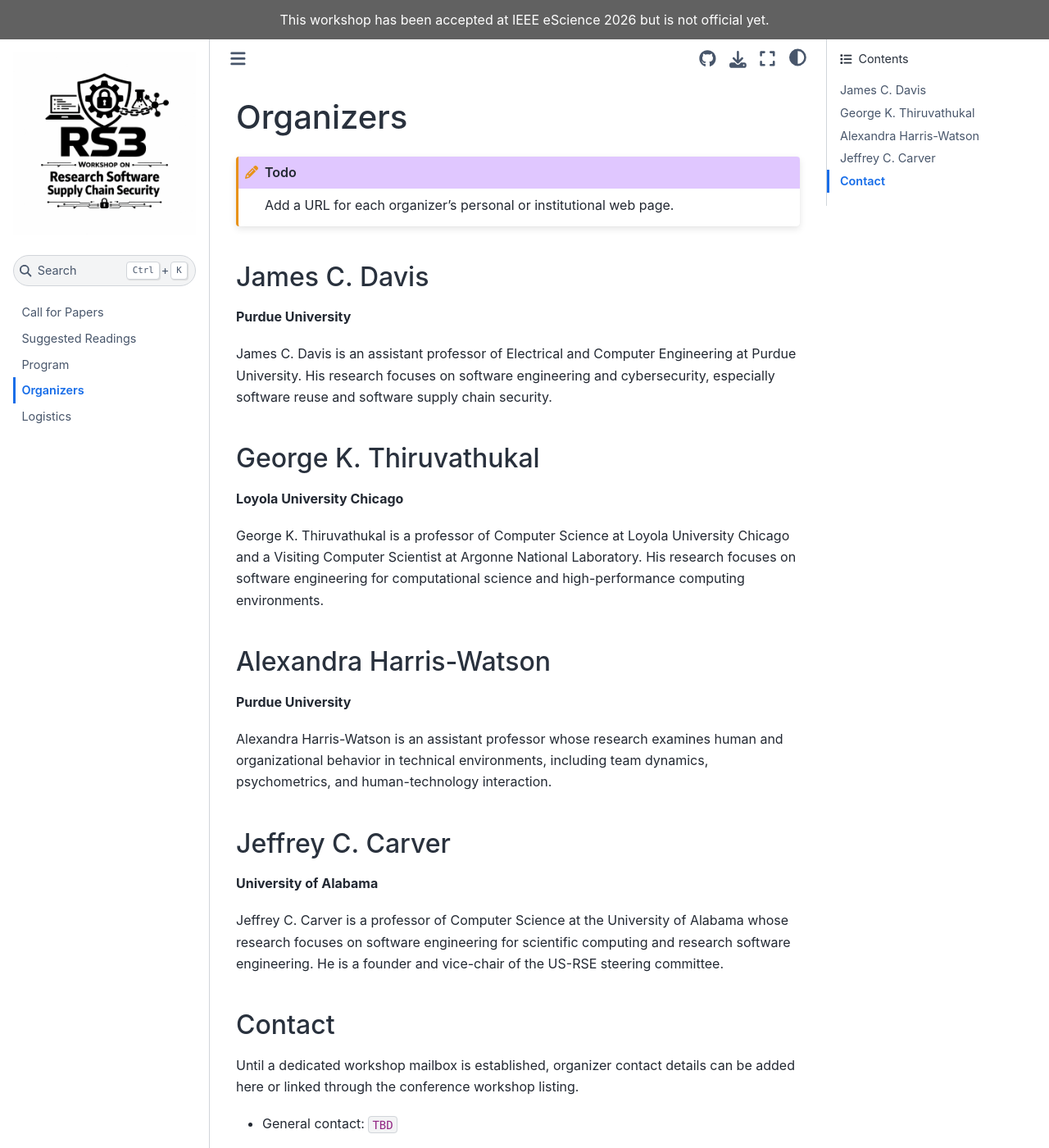
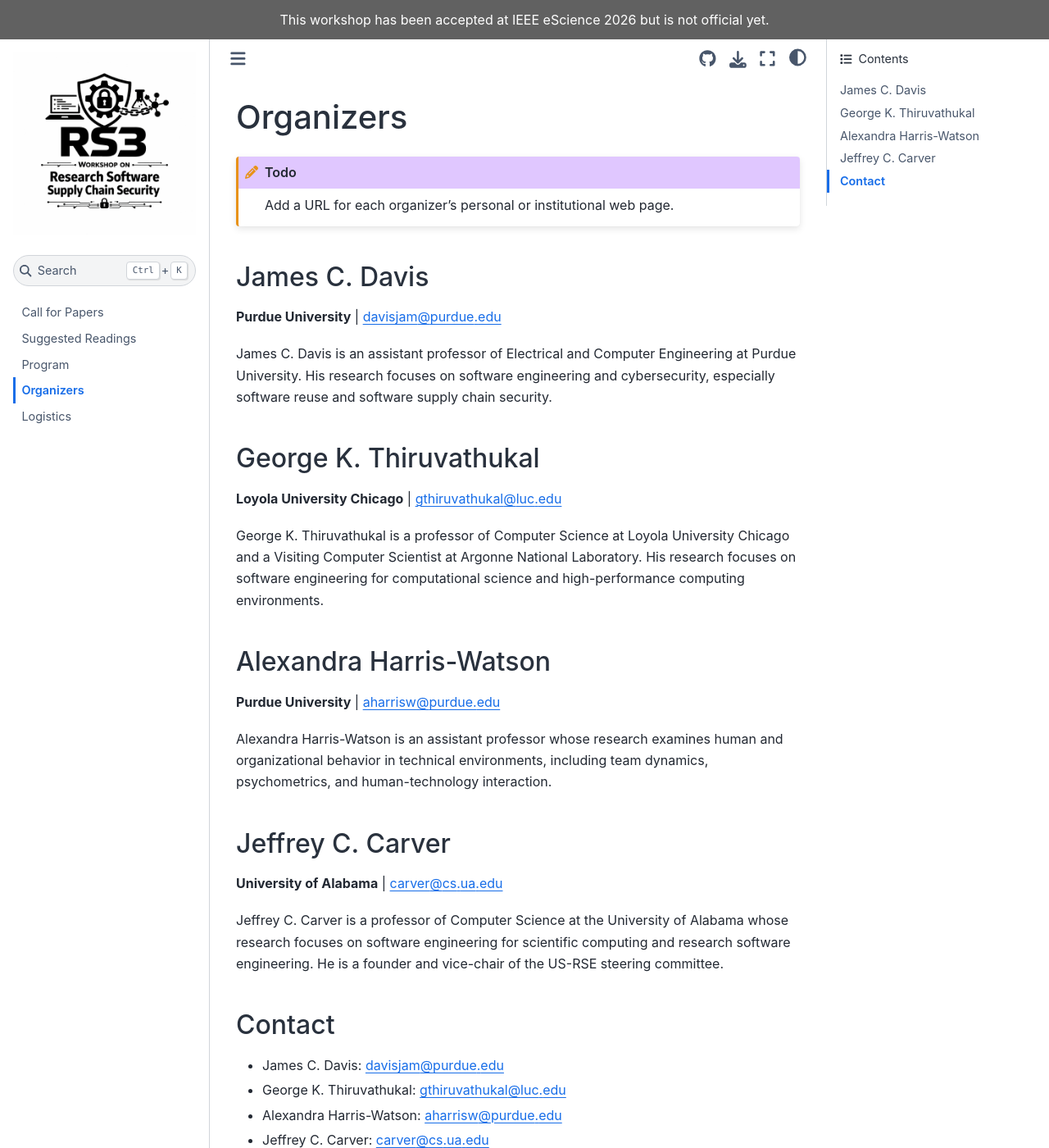
Before and after one commit to rs3series/escience26, a Sphinx documentation site: the page built from docs/organizers.rst, in a window 1280 px wide and 1400 px high. Shown: the whole window at 82% size. Built offline with Sphinx 7.4.7 and the Sphinx Book theme 1.1.4, drawn with Linux system fonts in a browser that asks for light colours.

Commit message:
Add organizer email addresses to bios and contact section
Resolves #3

Co-Authored-By: Claude Sonnet 4.6 <noreply@anthropic.com>

```diff
--- a/docs/organizers.rst
+++ b/docs/organizers.rst
@@ -8,7 +8,7 @@ Organizers
 James C. Davis
 --------------
 
-**Purdue University**
+**Purdue University** | davisjam@purdue.edu
 
 James C. Davis is an assistant professor of Electrical and Computer Engineering
 at Purdue University. His research focuses on software engineering and
@@ -17,7 +17,7 @@ cybersecurity, especially software reuse and software supply chain security.
 George K. Thiruvathukal
 -----------------------
 
-**Loyola University Chicago**
+**Loyola University Chicago** | gthiruvathukal@luc.edu
 
 George K. Thiruvathukal is a professor of Computer Science at Loyola University
 Chicago and a Visiting Computer Scientist at Argonne National Laboratory. His
@@ -27,7 +27,7 @@ high-performance computing environments.
 Alexandra Harris-Watson
 ------------------------
 
-**Purdue University**
+**Purdue University** | aharrisw@purdue.edu
 
 Alexandra Harris-Watson is an assistant professor whose research examines human
 and organizational behavior in technical environments, including team dynamics,
@@ -36,7 +36,7 @@ psychometrics, and human-technology interaction.
 Jeffrey C. Carver
 -----------------
 
-**University of Alabama**
+**University of Alabama** | carver@cs.ua.edu
 
 Jeffrey C. Carver is a professor of Computer Science at the University of
 Alabama whose research focuses on software engineering for scientific computing
@@ -46,7 +46,7 @@ steering committee.
 Contact
 -------
 
-Until a dedicated workshop mailbox is established, organizer contact details can
-be added here or linked through the conference workshop listing.
-
-- General contact: ``TBD``
+- James C. Davis: davisjam@purdue.edu
+- George K. Thiruvathukal: gthiruvathukal@luc.edu
+- Alexandra Harris-Watson: aharrisw@purdue.edu
+- Jeffrey C. Carver: carver@cs.ua.edu
```
